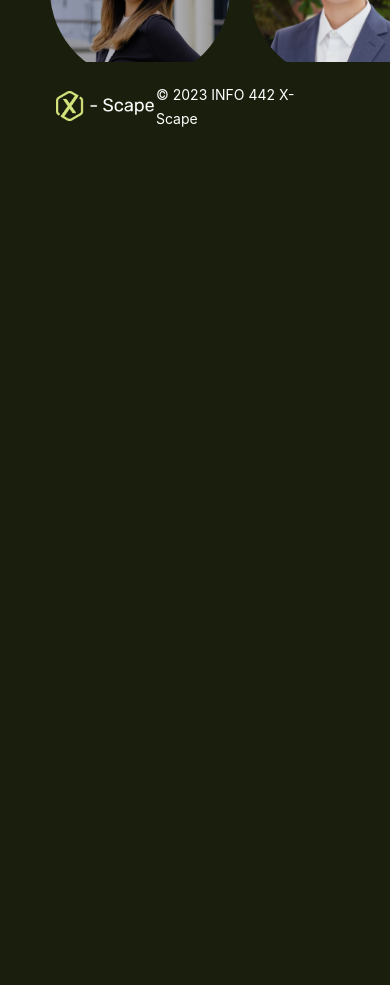
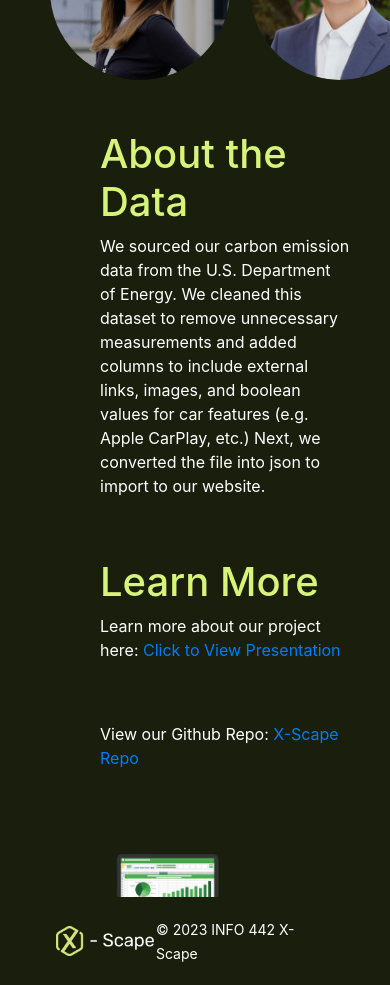
Before and after one commit to UW-INFO442-AU23/sus-city, a React (Create React App) app: page /About in a window 390 px wide. Shown: the part 1980-2965 px from the top of the page. Before the commit the page ends 2130 px from the top, so only its background shows below. Built offline with nearby package versions, Linux system fonts and the light colour scheme.

Commit message:
added github repo and data info on about page

```diff
--- a/src/components/About/about.js
+++ b/src/components/About/about.js
@@ -43,7 +43,7 @@ export default function About(props) {
 
 			<div className="image-row">
 				<div className="image-container">
-						<div className="image-name">Arianna Khan
+					<div className="image-name">Arianna Khan
 						<a href="https://www.linkedin.com/in/arianna-khan-0b0804206/" target="_blank" rel="noopener noreferrer">
 							<img class="linkedin-logo" src="/imgs/linkedin.png" alt="LinkedIn" />
 						</a>
@@ -90,6 +90,34 @@ export default function About(props) {
 				</div>
 
 			</div>
+
+
+			<div className="about-data">
+				<div className="about-data-content">
+					<h1>About the Data</h1>
+					<p>
+						We sourced our carbon emission data from the U.S. Department of Energy.
+						We cleaned this dataset to remove unnecessary measurements and added columns to include external links,
+						images, and boolean values for car features (e.g. Apple CarPlay, etc.)
+						Next, we converted the file into json to import to our website.
+					</p>
+					<h1>Learn More</h1>
+					<p>
+						Learn more about our project here: <a href="/imgs/X-Scape Presentation Slides.pdf" target="_blank" rel="noopener noreferrer">
+							Click to View Presentation
+						</a>
+					</p>
+					<p>
+						View our Github Repo:  <a href="https://github.com/UW-INFO442-AU23/sus-city" target="_blank" rel="noopener noreferrer">
+							X-Scape Repo
+						</a>
+					</p>
+				</div>
+				<div className="about-data-image-container">
+					<img className="about-data-image" src="/imgs/excel-pic.png" alt="About the Data Image" />
+
+				</div>
+			</div>
 		</div>
 	);
 }
--- a/src/index.css
+++ b/src/index.css
@@ -6,9 +6,11 @@
 
 	/* Define other variables */
 }
+
 html {
 	background-color: var(--background-color);
 }
+
 body {
 	margin: 0;
 	min-height: 100vh;
@@ -60,10 +62,14 @@ body {
 	/* Add your active link styles here */
 	color: #d7f379;
 }
+
 .logo-img {
-	width: 130px; /* Adjust the size as needed */
-	height: auto; /* Maintain aspect ratio */
-}
+	width: 130px;
+	/* Adjust the size as needed */
+	height: auto;
+	/* Maintain aspect ratio */
+}
+
 .nav-link:hover::after {
 	content: "";
 	display: block;
@@ -75,6 +81,7 @@ body {
 	background-color: var(--primary-color);
 	/* Color of the line */
 }
+
 .nav-bar .nav-item .nav-link:hover {
 	color: var(--secondary-color);
 }
@@ -854,7 +861,7 @@ input[type="radio"] {
 	transition: visibility 0.3s, opacity 0.3s ease-in-out;
 	opacity: 0;
 	font-size: 1em;
-    box-shadow: 0px 8px 16px 0px rgba(0,0,0,0.2);
+	box-shadow: 0px 8px 16px 0px rgba(0, 0, 0, 0.2);
 }
 
 .tooltip-container:hover .tooltip-text {
@@ -927,6 +934,63 @@ input[type="radio"] {
 	color: var(--secondary-color);
 }
 
+.about-data-content {
+	flex: 1;
+	margin-right: 40px;
+}
+
+.about-data {
+	display: flex;
+	align-items: center;
+	margin-left: 100px;
+	/* margin-top: 50px; */
+	/* Adjust the margin as needed to move it to the right */
+	color: var(--primary-color);
+	/* Set the text color to light green for the heading */
+}
+
+.about-data p {
+	color: white;
+	margin-bottom: 60px;
+	/* Set the text color to white for the paragraph text */
+}
+
+.about-data-image-container {
+	margin-left: auto;
+	margin-top: 20px;
+
+	/* Adjust the margin as needed */
+}
+
+.about-data-image {
+	max-width: 100%;
+	height: auto;
+	/* margin-top: 20px; */
+	/* Adjust the margin as needed */
+}
+
+@media (max-width: 768px) {
+	.about-data {
+		margin-right: 0px;
+		flex-direction: column;
+		align-items: flex-end;
+		/* Adjusted margin for smaller screens */
+	}
+
+	.about-data-image-container {
+		margin-top: 0;
+		margin-right: 20px;
+		/* Reset the margin for smaller screens */
+	}
+
+	.about-data-image {
+		/* margin-right: 0px; */
+		max-width: 50%;
+		height: auto;
+		/* Adjust the percentage as needed for smaller screens */
+	}
+}
+
 /* About images */
 
 .linkedin-logo {
@@ -952,6 +1016,7 @@ input[type="radio"] {
 	align-items: center;
 	width: 100%;
 	padding: 50px 240px 50px 240px;
+	margin-bottom: 0px;
 }
 
 .image-container {
@@ -1387,7 +1452,7 @@ input[type="radio"] {
 	width: 70%;
 }
 
-.quiz-body .image{
+.quiz-body .image {
 	width: 60%;
 }
 
@@ -1718,6 +1783,7 @@ input[type="radio"] {
 		width: 100%;
 		gap: 1rem;
 	}
+
 	.quiz-page .title {
 		color: #d7f379;
 		font-family: "Rubik-Regular", Helvetica;
@@ -1750,6 +1816,7 @@ input[type="radio"] {
 	.quiz-body .title-container {
 		width: 90%;
 	}
+
 	.quiz-body .options-container {
 		display: grid;
 		grid-template-columns: repeat(1, 1fr);
@@ -1767,7 +1834,7 @@ input[type="radio"] {
 		font-size: 15px;
 	}
 
-	.quiz-body .image{
+	.quiz-body .image {
 		width: 80%;
 	}
 
@@ -1783,7 +1850,8 @@ input[type="radio"] {
 		padding: 20% 0% 30% 0%;
 		color: white;
 	}
-	.quiz-result h1{
+
+	.quiz-result h1 {
 		font-size: 25px;
 	}
 
```
Also changed, not shown: public/imgs/excel-pic.png (added), 1 other file (tests, documents, lock files or other folders). Lines whose indentation alone changed are shown as unchanged.
